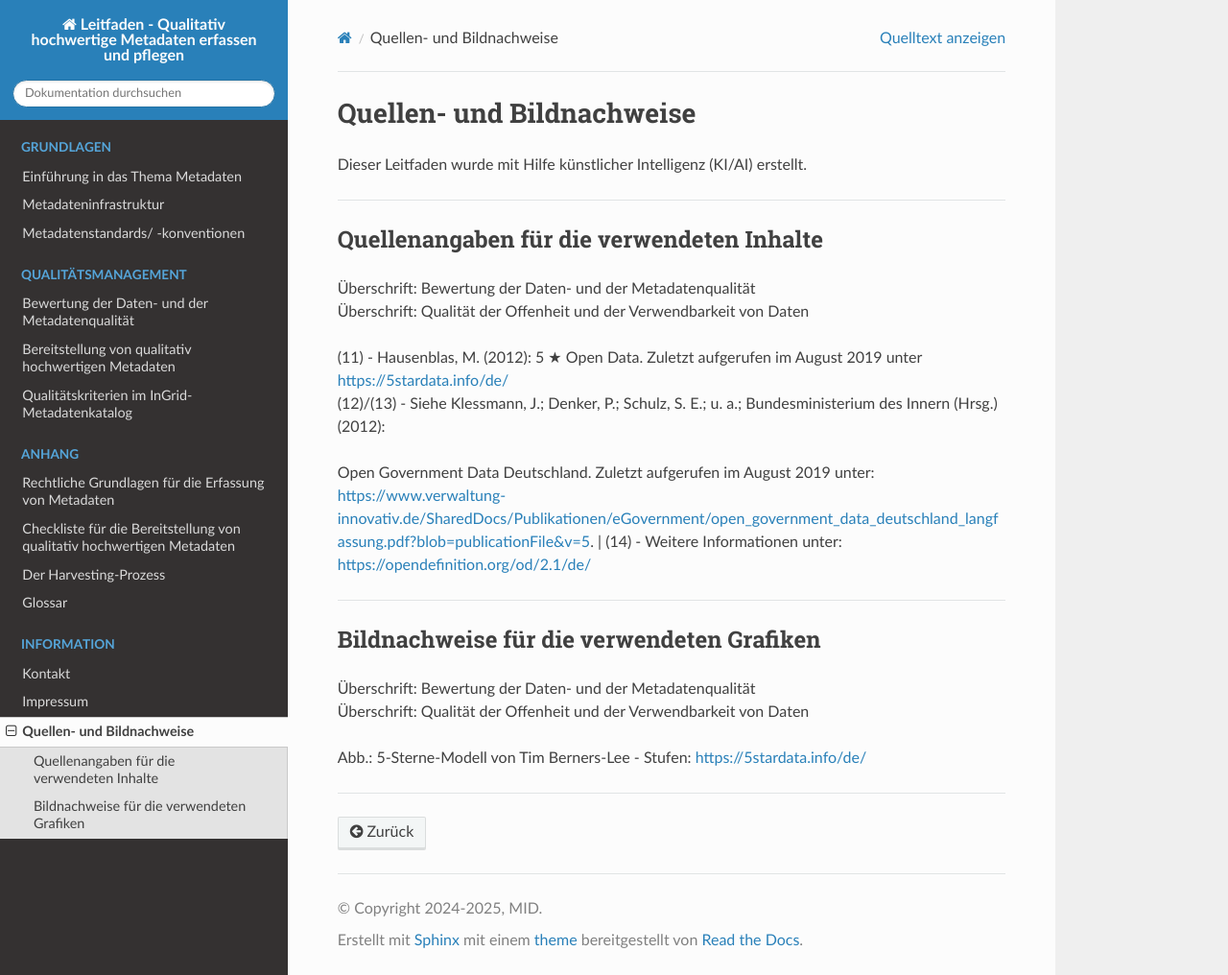
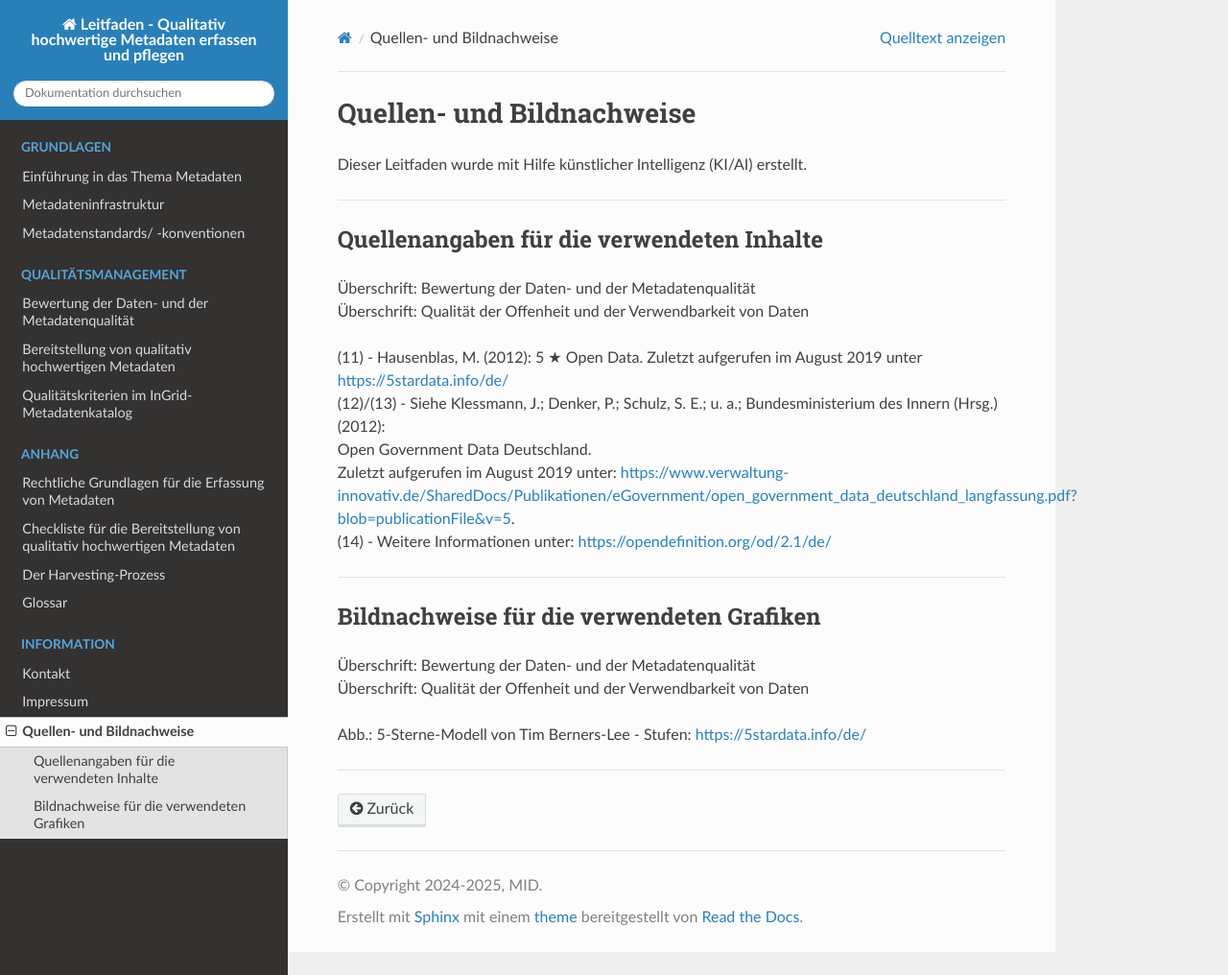
Before and after one commit to tomiwo/ingrid-mdk-st-high-quality-metadata, a Sphinx documentation site: the page built from docs/information/quellen-bilder.rst, in a window 1280 px wide and 1016 px high. Shown: the whole window at 96% size. Built offline with Sphinx 7.4.7 and the Read the Docs theme 3.1.0, drawn with Linux system fonts in a browser that asks for light colours.

```diff
--- a/docs/information/quellen-bilder.rst
+++ b/docs/information/quellen-bilder.rst
@@ -15,8 +15,8 @@ Quellenangaben für die verwendeten Inhalte
 
 | (11) - Hausenblas, M. (2012): 5 ★ Open Data. Zuletzt aufgerufen im August 2019 unter https://5stardata.info/de/
 | (12)/(13) - Siehe Klessmann, J.; Denker, P.; Schulz, S. E.; u. a.; Bundesministerium des Innern (Hrsg.) (2012):
-Open Government Data Deutschland.
-Zuletzt aufgerufen im August 2019 unter: https://www.verwaltung-innovativ.de/SharedDocs/Publikationen/eGovernment/open_government_data_deutschland_langfassung.pdf?blob=publicationFile&v=5.
+| Open Government Data Deutschland.
+| Zuletzt aufgerufen im August 2019 unter: https://www.verwaltung-innovativ.de/SharedDocs/Publikationen/eGovernment/open_government_data_deutschland_langfassung.pdf?blob=publicationFile&v=5.
 | (14) - Weitere Informationen unter: https://opendefinition.org/od/2.1/de/
 
 ------------------------------------------------------------------------------------------
```
